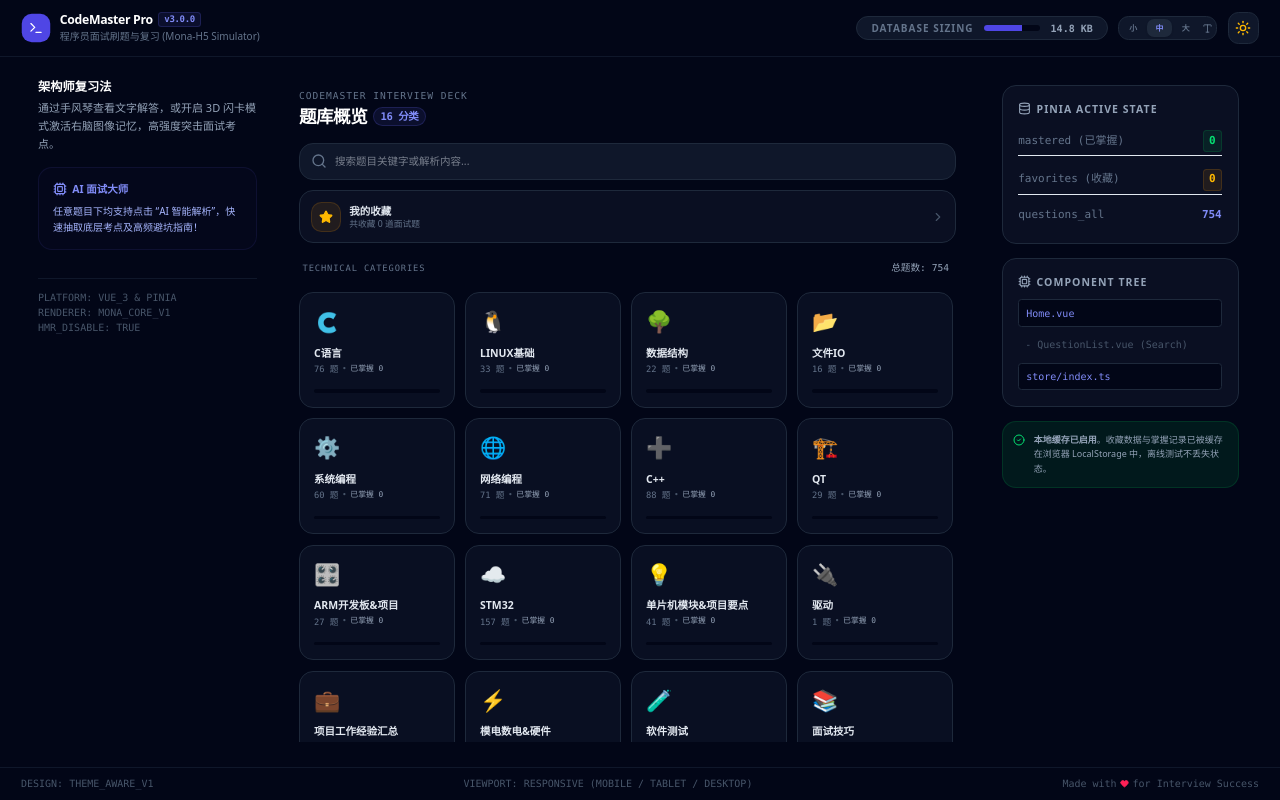
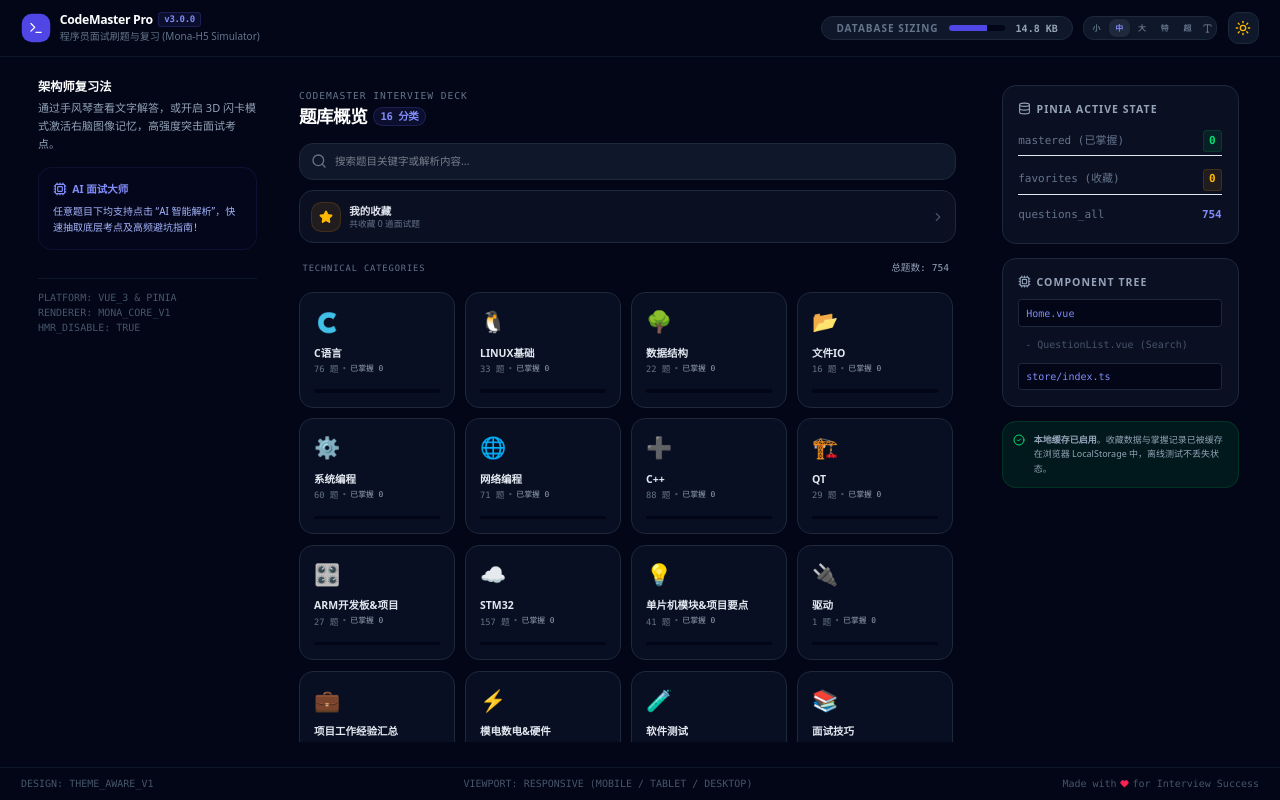
Before and after one commit to Luo2201657708/gemini-interview, a Vue app: page / in a window 1280 px wide. Built offline with nearby package versions, Linux system fonts and the light colour scheme.

Commit message:
✨ feat: 电脑与平板端 五档字体设置

```diff
--- a/src/components/TextScaleToggle.vue
+++ b/src/components/TextScaleToggle.vue
@@ -1,15 +1,29 @@
 <script setup lang="ts">
 import { computed } from 'vue'
 import { Type } from 'lucide-vue-next'
-import { useTextScale, type TextScaleId, TEXT_SCALE_LABELS } from '../composables/useTextScale'
+import {
+  useTextScale,
+  type TextScaleId,
+  TEXT_SCALE_LABELS,
+  TEXT_SCALE_SHORTS,
+} from '../composables/useTextScale'
 
-const { textScale, setTextScale } = useTextScale()
+const {
+  textScale,
+  isWideViewport,
+  setTextScale,
+  MOBILE_SCALE_OPTIONS,
+  DESKTOP_SCALE_OPTIONS,
+  isScaleOptionActive,
+} = useTextScale()
 
-const options: { id: TextScaleId; short: string }[] = [
-  { id: 'compact', short: '小' },
-  { id: 'normal', short: '中' },
-  { id: 'comfortable', short: '大' },
-]
+const options = computed(() => {
+  const ids = isWideViewport.value ? DESKTOP_SCALE_OPTIONS : MOBILE_SCALE_OPTIONS
+  return ids.map((id: TextScaleId) => ({
+    id,
+    short: TEXT_SCALE_SHORTS[id],
+  }))
+})
 
 const groupLabel = computed(
   () => `字号：${TEXT_SCALE_LABELS[textScale.value]}，点击切换`
@@ -28,10 +42,15 @@ const groupLabel = computed(
       :key="opt.id"
       type="button"
       :aria-label="`字号${TEXT_SCALE_LABELS[opt.id]}`"
-      :aria-pressed="textScale === opt.id"
+      :aria-pressed="isScaleOptionActive(textScale, opt.id, isWideViewport)"
       @click="setTextScale(opt.id)"
-      class="text-scale-toggle__btn relative px-2 py-1 rounded-lg text-app-2xs font-bold transition-colors cursor-pointer min-w-[1.75rem]"
-      :class="textScale === opt.id ? 'text-scale-toggle__btn--active' : ''"
+      class="text-scale-toggle__btn relative py-1 rounded-lg text-app-2xs font-bold transition-colors cursor-pointer"
+      :class="[
+        isWideViewport ? 'px-1.5 min-w-[1.5rem]' : 'px-2 min-w-[1.75rem]',
+        isScaleOptionActive(textScale, opt.id, isWideViewport)
+          ? 'text-scale-toggle__btn--active'
+          : '',
+      ]"
     >
       <span class="relative z-10">{{ opt.short }}</span>
     </button>
--- a/src/composables/useTextScale.ts
+++ b/src/composables/useTextScale.ts
@@ -1,29 +1,77 @@
 import { ref, watch } from 'vue'
 
-export type TextScaleId = 'compact' | 'normal' | 'comfortable'
+export type TextScaleId = 'compact' | 'normal' | 'comfortable' | 'large' | 'xlarge'
 
 const STORAGE_KEY = 'codemaster-text-scale'
+const WIDE_VIEWPORT_MQ = '(min-width: 768px)'
 
 const textScale = ref<TextScaleId>(readStoredScale())
+const isWideViewport = ref(false)
 
-const ORDER: TextScaleId[] = ['compact', 'normal', 'comfortable']
+const MOBILE_ORDER: TextScaleId[] = ['compact', 'normal', 'comfortable']
+const DESKTOP_ORDER: TextScaleId[] = ['compact', 'normal', 'comfortable', 'large', 'xlarge']
 
 export const TEXT_SCALE_LABELS: Record<TextScaleId, string> = {
   compact: '紧凑',
   normal: '标准',
   comfortable: '舒适',
+  large: '较大',
+  xlarge: '超大',
 }
+
+export const TEXT_SCALE_SHORTS: Record<TextScaleId, string> = {
+  compact: '小',
+  normal: '中',
+  comfortable: '大',
+  large: '特',
+  xlarge: '超',
+}
+
+export const MOBILE_SCALE_OPTIONS: TextScaleId[] = [...MOBILE_ORDER]
+export const DESKTOP_SCALE_OPTIONS: TextScaleId[] = [...DESKTOP_ORDER]
 
 function readStoredScale(): TextScaleId {
   if (typeof localStorage === 'undefined') return 'normal'
   const saved = localStorage.getItem(STORAGE_KEY)
-  if (saved === 'compact' || saved === 'comfortable') return saved
+  if (
+    saved === 'compact' ||
+    saved === 'comfortable' ||
+    saved === 'large' ||
+    saved === 'xlarge'
+  ) {
+    return saved
+  }
   return 'normal'
 }
 
 function applyTextScale(id: TextScaleId) {
   document.documentElement.setAttribute('data-text-scale', id)
   localStorage.setItem(STORAGE_KEY, id)
+}
+
+/** On mobile, large/xlarge map to the top (comfortable) tier for UI and CSS. */
+export function mobileEffectiveScale(id: TextScaleId): TextScaleId {
+  if (id === 'large' || id === 'xlarge') return 'comfortable'
+  return id
+}
+
+export function isScaleOptionActive(
+  current: TextScaleId,
+  optionId: TextScaleId,
+  wide: boolean
+): boolean {
+  if (wide) return current === optionId
+  return mobileEffectiveScale(current) === optionId
+}
+
+function syncViewport(matches: boolean) {
+  isWideViewport.value = matches
+}
+
+if (typeof window !== 'undefined') {
+  const mql = window.matchMedia(WIDE_VIEWPORT_MQ)
+  syncViewport(mql.matches)
+  mql.addEventListener('change', (e) => syncViewport(e.matches))
 }
 
 applyTextScale(textScale.value)
@@ -34,11 +82,26 @@ export function useTextScale() {
   }
 
   function cycleTextScale() {
-    const idx = ORDER.indexOf(textScale.value)
-    textScale.value = ORDER[(idx + 1) % ORDER.length]
+    const order = isWideViewport.value ? DESKTOP_ORDER : MOBILE_ORDER
+    const idx = order.indexOf(
+      isWideViewport.value ? textScale.value : mobileEffectiveScale(textScale.value)
+    )
+    const next = order[(idx + 1) % order.length]
+    textScale.value = next
   }
 
   watch(textScale, (id) => applyTextScale(id))
 
-  return { textScale, setTextScale, cycleTextScale, TEXT_SCALE_LABELS }
+  return {
+    textScale,
+    isWideViewport,
+    setTextScale,
+    cycleTextScale,
+    TEXT_SCALE_LABELS,
+    TEXT_SCALE_SHORTS,
+    MOBILE_SCALE_OPTIONS,
+    DESKTOP_SCALE_OPTIONS,
+    isScaleOptionActive,
+    mobileEffectiveScale,
+  }
 }
--- a/src/index.css
+++ b/src/index.css
@@ -1,6 +1,6 @@
 @import "tailwindcss";
 
-/* ── Text scale (compact / normal / comfortable) ───────────── */
+/* ── Text scale: mobile 3 tiers, tablet/desktop 5 tiers ───── */
 :root,
 [data-text-scale="normal"] {
   --app-scale: 1;
@@ -10,8 +10,24 @@
   --app-scale: 0.86;
 }
 
-[data-text-scale="comfortable"] {
+[data-text-scale="comfortable"],
+[data-text-scale="large"],
+[data-text-scale="xlarge"] {
   --app-scale: 1.06;
+}
+
+@media (min-width: 768px) {
+  [data-text-scale="comfortable"] {
+    --app-scale: 1.1;
+  }
+
+  [data-text-scale="large"] {
+    --app-scale: 1.22;
+  }
+
+  [data-text-scale="xlarge"] {
+    --app-scale: 1.36;
+  }
 }
 
 html {
```
Also changed, not shown: test-results/.last-run.json (added).
